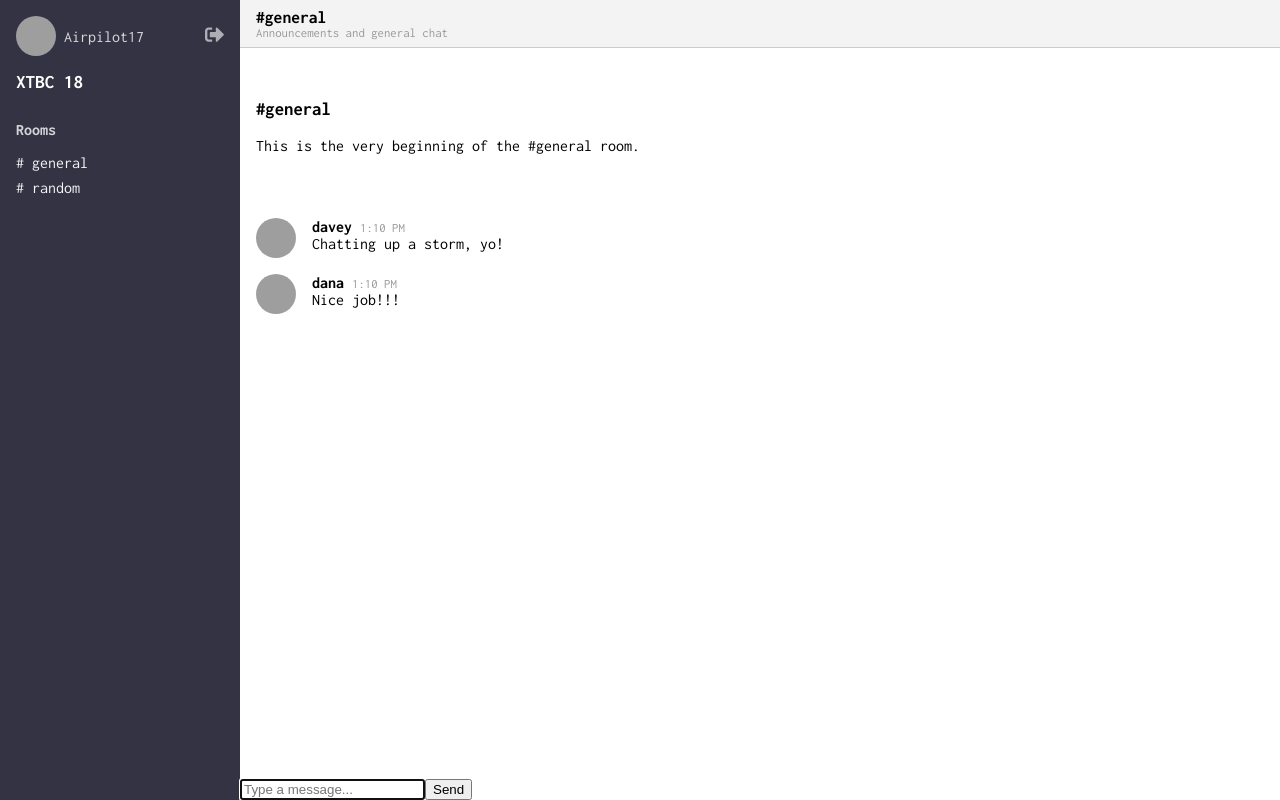
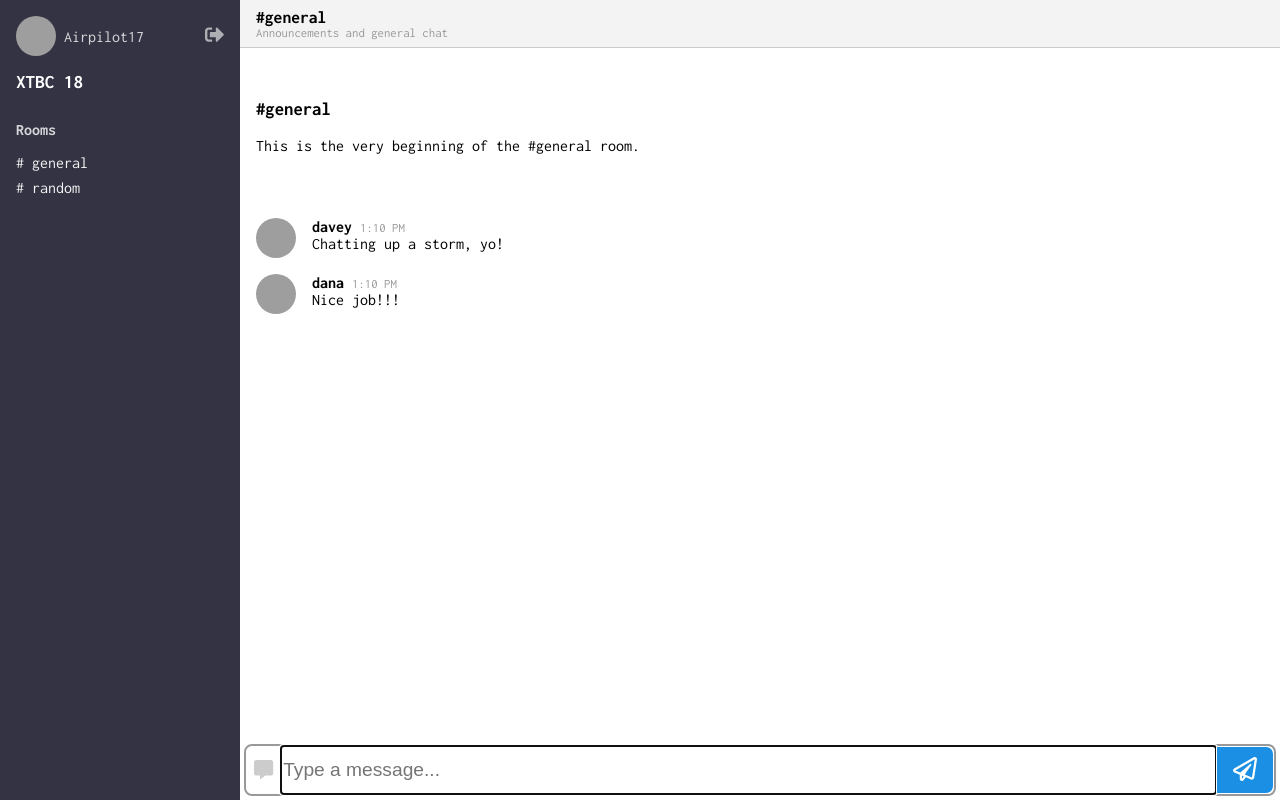
Before and after one commit to Awnead/Slap, a React (Create React App) app: page / in a window 1280 px wide. Built offline with nearby package versions, Linux system fonts and the light colour scheme; grey boxes are pictures that could not be loaded.

Commit message:
Style MessageForm

```diff
--- a/src/MessageForm.js
+++ b/src/MessageForm.js
@@ -1,4 +1,6 @@
 import React, {Component} from 'react'
+import {StyleSheet, css} from 'aphrodite'
+
 
 class MessageForm extends Component {
     state = {
@@ -19,24 +21,73 @@
         return (
 
             <form
-            className="MesageForm"
+            className={`MessageForm ${css(styles.MessageForm)}`}
             onSubmit={this.handleSubmit}
             >
+                <div className={css(styles.chatIcon)}>
+                    <i className="fas fa-comment-alt"></i>
+                </div>
                 <input
                     type="text"
                     name="body"
+                    className={css(styles.input)}
                     placeholder="Type a message..."
                     value = {this.state.body}
                     onChange={this.handleChange}
                     autoFocus
                     required
                 />
-                <button type="submit">
-                Send
+                <button type="submit" className={css(styles.button)}>
+                <i className="far fa-paper-plane" title="Send"></i>
                 </button>
             </form>
         )
     }
 }
 
+const styles = StyleSheet.create({
+    MessageForm: {
+        backgroundColor: 'white',
+        height: '3rem',
+        display: 'flex',
+        alignItems: 'stretch',
+        border: '2px solid #999',
+        borderRadius: '0.5rem',
+        margin: '0.25rem',
+        padding: 0,
+      },
+
+      chatIcon: {
+        display: 'flex',
+        borderRadius: '0.5rem',
+        alignItems: 'center',
+        backgroundColor: 'white',
+        color: '#ccc',
+        padding: '0 0.5rem',
+        fontSize: '1.2rem',
+      },
+
+      input: {
+        flex: 1,
+        fontSize: '1.2rem',
+        border: 0,
+      },
+      ':focus:': {
+        outline: 0,
+      },
+
+      button: {
+        fontSize: '1.5rem',
+        backgroundColor: '#1A8FE3',
+        color: 'white',
+        paddingLeft: '1rem',
+        paddingRight: '1rem',
+        borderTopRightRadius: '0.5rem',
+        borderBottomRightRadius: '0.5rem',
+        border: '1px solid white',
+      },
+
+
+})
+
 export default MessageForm
```
